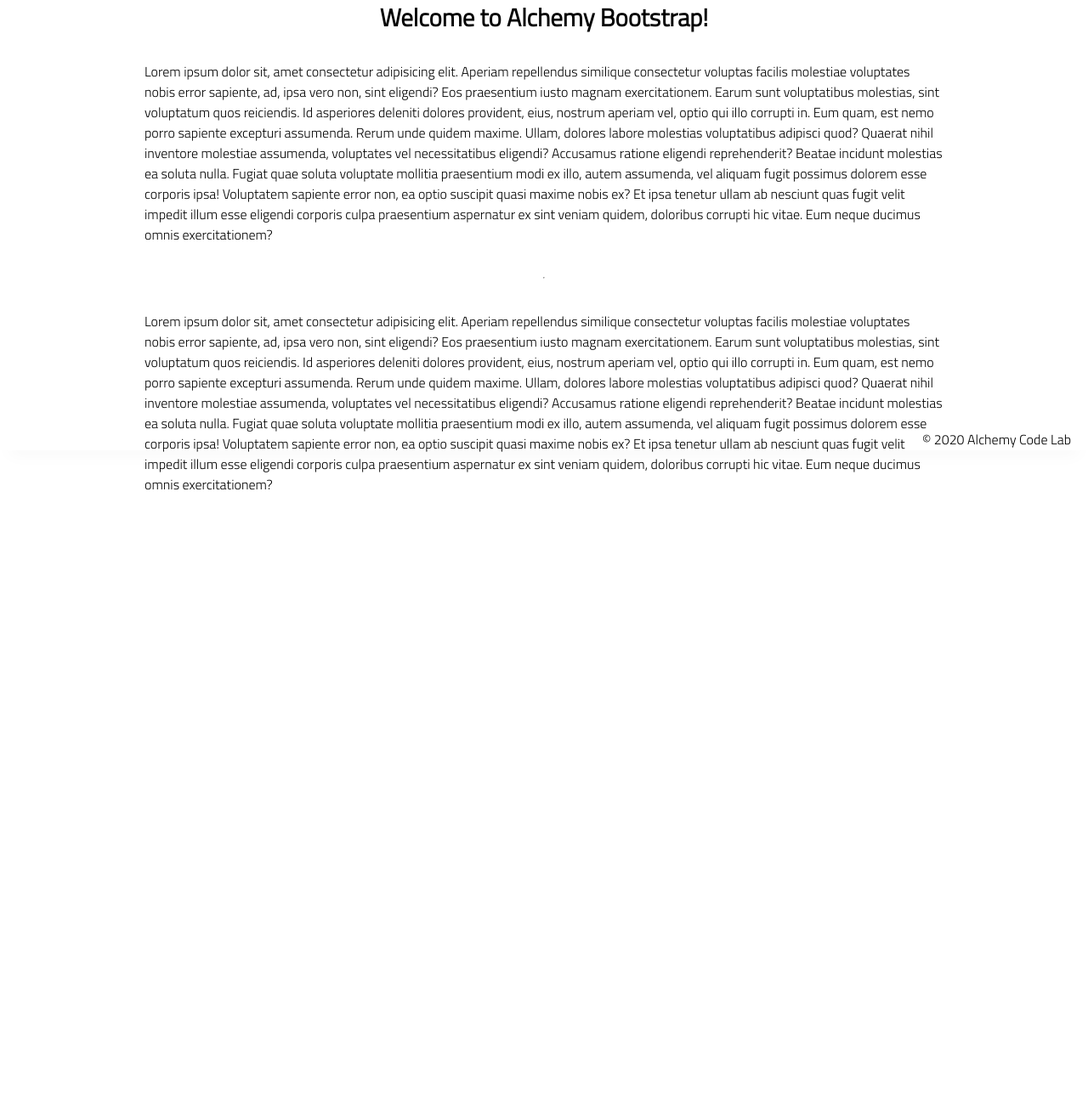
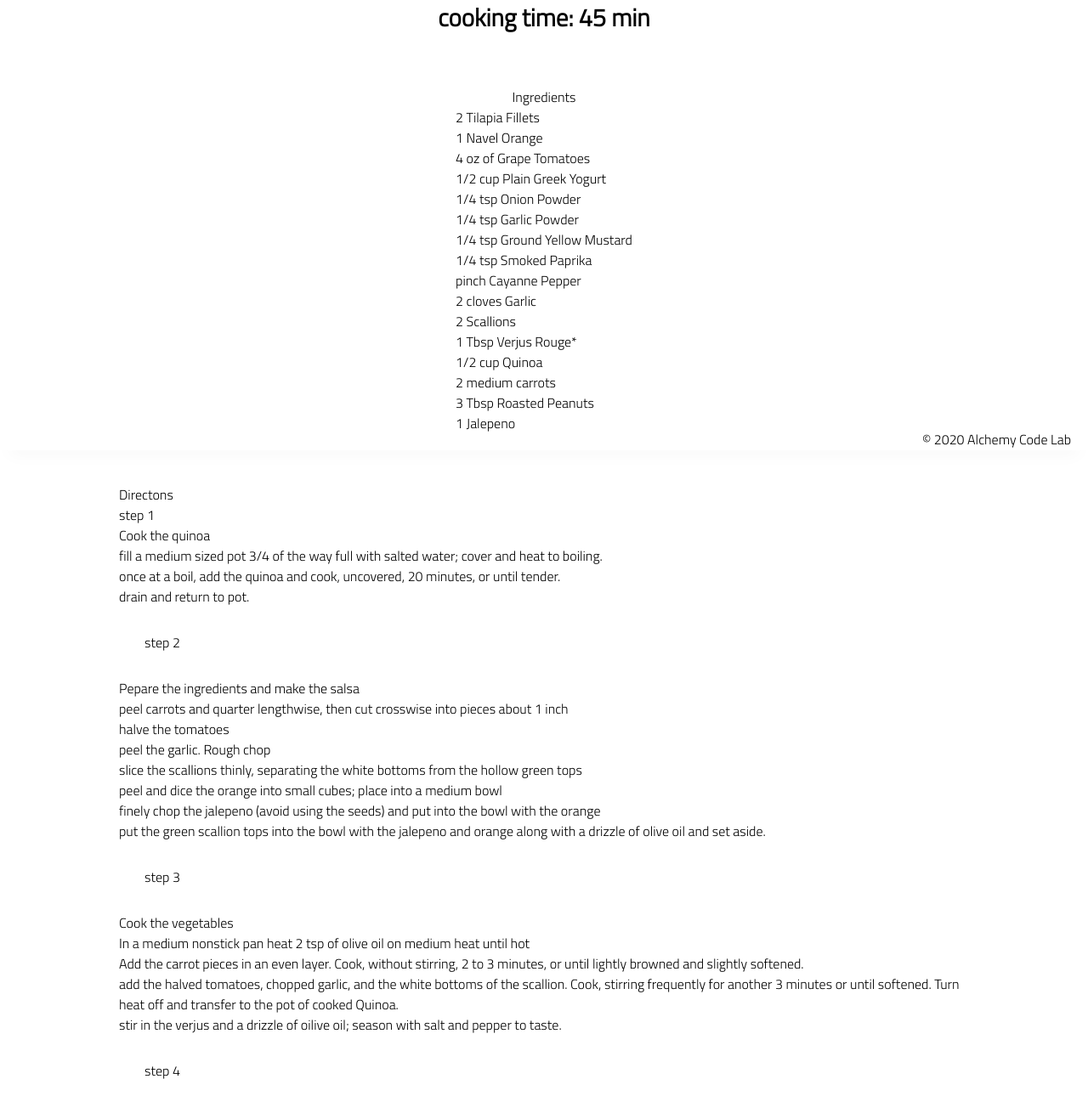
Before and after one commit to mumucodes/recipe-layout, a plain HTML site: page index.html in a window 1280 px wide. Shown: the part 270-1560 px from the top of the page at 85% size. Before the commit the page ends 942 px from the top, so only its background shows below. Drawn offline with Linux system fonts and the light colour scheme.

```diff
--- a/index.html
+++ b/index.html
@@ -20,27 +20,71 @@
     </header>
     <main>
         <section class="main-section">
-            <img class="main-logo" src="assets/alchemy-logo.png"/>
-            <h2>
-                Welcome to Alchemy Bootstrap!
-            </h2>
-
-            <p>
-                Lorem ipsum dolor sit, amet consectetur adipisicing elit. Aperiam repellendus similique consectetur voluptas facilis molestiae voluptates nobis error sapiente, ad, ipsa vero non, sint eligendi? Eos praesentium iusto magnam exercitationem.
-                Earum sunt voluptatibus molestias, sint voluptatum quos reiciendis. Id asperiores deleniti dolores provident, eius, nostrum aperiam vel, optio qui illo corrupti in. Eum quam, est nemo porro sapiente excepturi assumenda.
-                Rerum unde quidem maxime. Ullam, dolores labore molestias voluptatibus adipisci quod? Quaerat nihil inventore molestiae assumenda, voluptates vel necessitatibus eligendi? Accusamus ratione eligendi reprehenderit? Beatae incidunt molestias ea soluta nulla.
-                Fugiat quae soluta voluptate mollitia praesentium modi ex illo, autem assumenda, vel aliquam fugit possimus dolorem esse corporis ipsa! Voluptatem sapiente error non, ea optio suscipit quasi maxime nobis ex?
-                Et ipsa tenetur ullam ab nesciunt quas fugit velit impedit illum esse eligendi corporis culpa praesentium aspernatur ex sint veniam quidem, doloribus corrupti hic vitae. Eum neque ducimus omnis exercitationem?
-            </p>
-            <hr />
-            <p>
-                Lorem ipsum dolor sit, amet consectetur adipisicing elit. Aperiam repellendus similique consectetur voluptas facilis molestiae voluptates nobis error sapiente, ad, ipsa vero non, sint eligendi? Eos praesentium iusto magnam exercitationem.
-                Earum sunt voluptatibus molestias, sint voluptatum quos reiciendis. Id asperiores deleniti dolores provident, eius, nostrum aperiam vel, optio qui illo corrupti in. Eum quam, est nemo porro sapiente excepturi assumenda.
-                Rerum unde quidem maxime. Ullam, dolores labore molestias voluptatibus adipisci quod? Quaerat nihil inventore molestiae assumenda, voluptates vel necessitatibus eligendi? Accusamus ratione eligendi reprehenderit? Beatae incidunt molestias ea soluta nulla.
-                Fugiat quae soluta voluptate mollitia praesentium modi ex illo, autem assumenda, vel aliquam fugit possimus dolorem esse corporis ipsa! Voluptatem sapiente error non, ea optio suscipit quasi maxime nobis ex?
-                Et ipsa tenetur ullam ab nesciunt quas fugit velit impedit illum esse eligendi corporis culpa praesentium aspernatur ex sint veniam quidem, doloribus corrupti hic vitae. Eum neque ducimus omnis exercitationem?
-            </p>
-
+            <h1> Tilapia & Jalepeno Orange Salsa</h1>
+                <p></p>
+            <h2> serves 2</h2>
+            <h2> cooking time: 45 min</h2>
+                <p></p>
+            <h3> Ingredients</h3>
+                <ul>
+                <li> 2 Tilapia Fillets</li>
+                    <li> 1 Navel Orange</li>
+                    <li> 4 oz of Grape Tomatoes</li>
+                    <li> 1/2 cup Plain Greek Yogurt</li>
+                    <li> 1/4 tsp Onion Powder</li>
+                    <li> 1/4 tsp Garlic Powder</li>
+                    <li> 1/4 tsp Ground Yellow Mustard</li>
+                    <li> 1/4 tsp Smoked Paprika</li>
+                    <li> pinch Cayanne Pepper</li>
+                    <li> 2 cloves Garlic</li>
+                    <li> 2 Scallions</li>
+                    <li> 1 Tbsp Verjus Rouge*</li>
+                    <li> 1/2 cup Quinoa</li>
+                    <li> 2 medium carrots</li>
+                    <li> 3 Tbsp Roasted Peanuts</li>
+                    <li> 1 Jalepeno</li>
+                </ul>
+                <p>
+        <article>
+            <h1>Directons</h1>
+                <em>step 1</em>
+                    <ul>Cook the quinoa
+                        <li>fill a medium sized pot 3/4 of the way full with salted water; cover and heat to boiling.
+                        <li>once at a boil, add the quinoa and cook, uncovered, 20 minutes, or until tender.
+                        <li>drain and return to pot.
+                    </ul>
+                <p>
+                <em>step 2</em>
+                    <ul>Pepare the ingredients and make the salsa
+                        <li>peel carrots and quarter lengthwise, then cut crosswise into pieces about 1 inch
+                        <li>halve the tomatoes
+                        <li> peel the garlic. Rough chop
+                        <li> slice the scallions thinly, separating the white bottoms from the hollow green tops
+                        <li> peel and dice the orange into small cubes; place into a medium bowl
+                        <li> finely chop the jalepeno (avoid using the seeds) and put into the bowl with the orange
+                        <li> put the green scallion tops into the bowl with the jalepeno and orange along with a drizzle of olive oil and set aside.
+                    </ul>
+                <p>
+                <em>step 3</em>
+                    <ul> Cook the vegetables
+                        <li> In a medium nonstick pan heat 2 tsp of olive oil on medium heat until hot
+                        <li> Add the carrot pieces in an even layer.  Cook, without stirring, 2 to 3 minutes, or until lightly browned and slightly softened.
+                        <li> add the halved tomatoes, chopped garlic, and the white bottoms of the scallion.  Cook, stirring frequently for another 3 minutes or until softened.  Turn heat off and transfer to the pot of cooked Quinoa.
+                        <li> stir in the verjus and a drizzle of oilive oil; season with salt and pepper to taste.
+                    </ul>
+                <p>
+                <em>step 4</em>
+                    <ul> Cook the tilapia
+                        <li> Pat the tilapia dry and season with spice mix
+                        <li> Heat pan with 2 tsp of olive oil and cook on medium heat 3 minutes per side, or until browned and cooked through.
+                    </ul>
+                <p>
+                <em>plate and enjoy</em>
+                    <ul>
+                        <li> Stir into the quinoa the chopped peanuts and divide between two serving plates</li>
+                        <li> plate the cooked tilapia and enjoy!</li>
+                    </ul>
+        </article>
         </section>
     </main>
     <footer>
```
Also changed, not shown: 3 other files.
